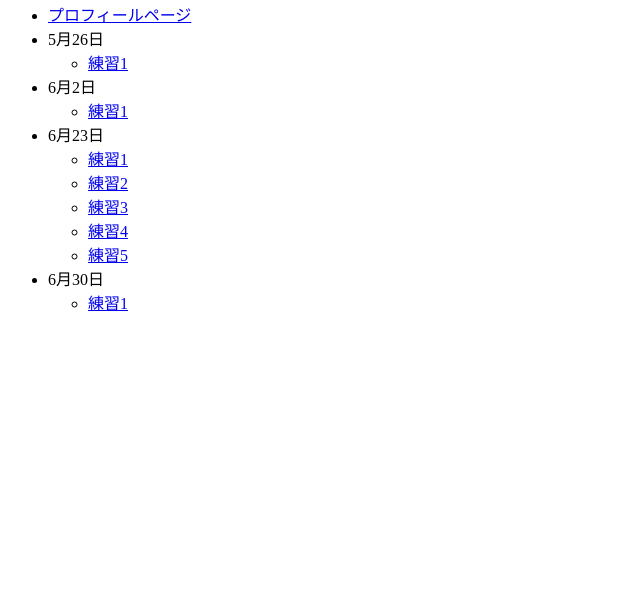
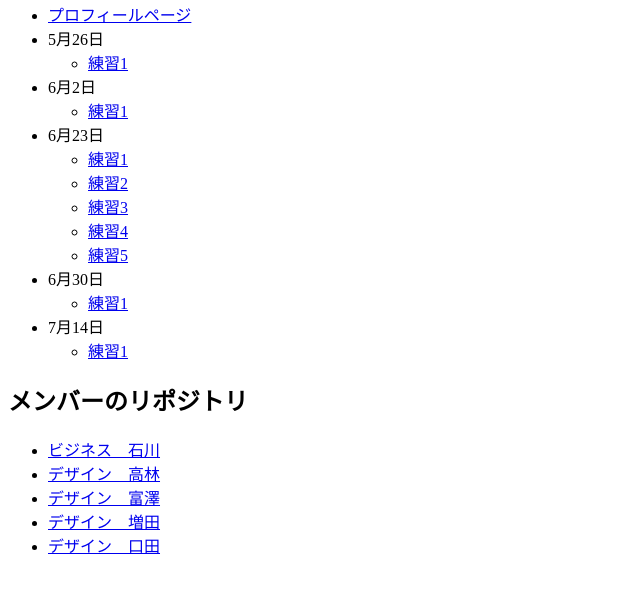
Before and after one commit to humancr/web, a plain HTML site: page index.html in a window 1280 px wide. Shown: the part 87-680 px from the top of the page, without its empty margins (0-640 px from the left). Drawn offline with Linux system fonts and the light colour scheme.

Commit message:
Add files via upload

```diff
--- a/index.html
+++ b/index.html
@@ -31,6 +31,18 @@
         <ul>
             <li><a href="./20220630/p1.html">練習1</a></li>
         </ul>
+        <li>7月14日</li>
+        <ul>
+            <li><a href="./20220714/p1.html">練習1</a></li>
+        </ul>
+    </ul>
+    <h2>メンバーのリポジトリ</h2>
+    <ul>
+        <li><a href="#">ビジネス　石川</a></li>
+        <li><a href="#">デザイン　高林</a></li>
+        <li><a href="#">デザイン　富澤</a></li>
+        <li><a href="#">デザイン　増田</a></li>
+        <li><a href="#">デザイン　口田</a></li>
     </ul>
 </body>
 </html>
```
